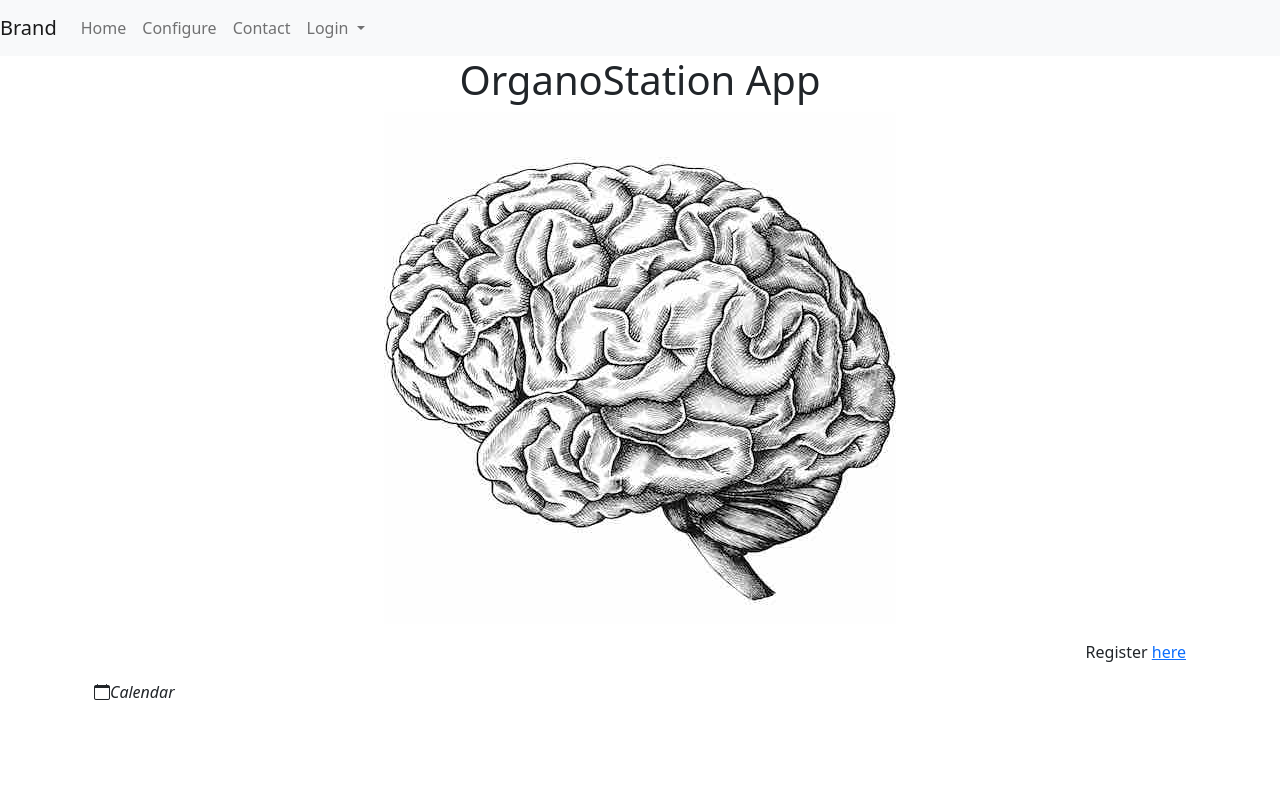
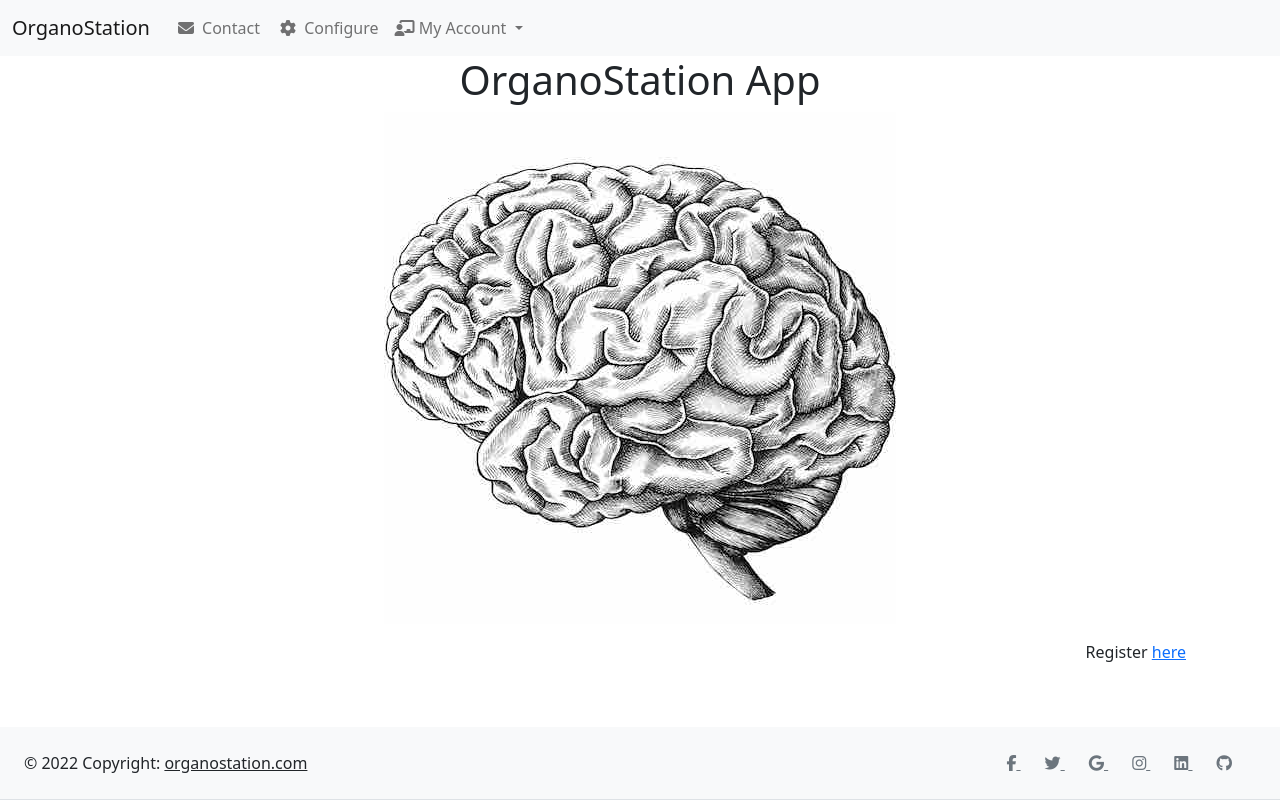
Before and after one commit to JoseGuzman/organostation, a Flask app: template organostation/templates/home.jinja2 in a window 1280 px wide. Run offline with Flask 3, Linux system fonts and the light colour scheme; the template is opened without the code that fills it: most values are stand-ins (such as "Sample title", 1, 10 or a date in 2020); some libraries are stand-ins or nearby versions.

Commit message:
minimal nav organized

```diff
--- a/organostation/home/templates/test.jinja2
+++ b/organostation/home/templates/test.jinja2
@@ -2,7 +2,7 @@
 test page:
 It serves as a template for future pages
 #}
-{% extends "layout3.jinja2" %}
+{% extends "layout.jinja2" %}
 
 {% block title %} {{ title }} {% endblock %}
 
--- a/organostation/templates/footer.jinja2
+++ b/organostation/templates/footer.jinja2
@@ -1,26 +1,132 @@
 {#
-App footer
+Footer for Organostation App
 #}
-<div class="navbar navbar-inner navbar-fixed-bottom">
-    <footer class="text-center text-white" style="background-color: rgb(214, 214, 214);">
-        <!-- Grid container -->
-        <div class="container p-4 pb-0">
-            <!-- Section: CTA -->
-            <section class="">
-                <p class="d-flex justify-content-center align-items-center">
-                    <span class="me-3">Register for free</span>
-                    <button type="button" class="btn btn-outline-light btn-rounded">
-                        Sign up!
-                    </button>
-                </p>
-            </section>
-            <!-- Section: CTA -->
+<footer class="text-center text-lg-start bg-light fixed-bottom">
+    {% if request.blueprint == 'premium_bp'%}
+    <!-- Grid container -->
+    <div class="container p-4">
+        <!--Grid row-->
+        <div class="row">
+            <!--Grid column-->
+            <div class="col-lg-3 col-md-6 mb-4 mb-md-0">
+                <h5 class="text-uppercase">Links</h5>
+
+                <ul class="list-unstyled mb-0">
+                    <li>
+                        <a href="#!" class="text-dark">Link 1</a>
+                    </li>
+                    <li>
+                        <a href="#!" class="text-dark">Link 2</a>
+                    </li>
+                    <li>
+                        <a href="#!" class="text-dark">Link 3</a>
+                    </li>
+                    <li>
+                        <a href="#!" class="text-dark">Link 4</a>
+                    </li>
+                </ul>
+            </div>
+            <!--Grid column-->
+
+            <!--Grid column-->
+            <div class="col-lg-3 col-md-6 mb-4 mb-md-0">
+                <h5 class="text-uppercase mb-0">Links</h5>
+
+                <ul class="list-unstyled">
+                    <li>
+                        <a href="#!" class="text-dark">Link 1</a>
+                    </li>
+                    <li>
+                        <a href="#!" class="text-dark">Link 2</a>
+                    </li>
+                    <li>
+                        <a href="#!" class="text-dark">Link 3</a>
+                    </li>
+                    <li>
+                        <a href="#!" class="text-dark">Link 4</a>
+                    </li>
+                </ul>
+            </div>
+            <!--Grid column-->
+
+            <!--Grid column-->
+            <div class="col-lg-3 col-md-6 mb-4 mb-md-0">
+                <h5 class="text-uppercase">Links</h5>
+
+                <ul class="list-unstyled mb-0">
+                    <li>
+                        <a href="#!" class="text-dark">Link 1</a>
+                    </li>
+                    <li>
+                        <a href="#!" class="text-dark">Link 2</a>
+                    </li>
+                    <li>
+                        <a href="#!" class="text-dark">Link 3</a>
+                    </li>
+                    <li>
+                        <a href="#!" class="text-dark">Link 4</a>
+                    </li>
+                </ul>
+            </div>
+            <!--Grid column-->
+
+            <!--Grid column-->
+            <div class="col-lg-3 col-md-6 mb-4 mb-md-0">
+                <h5 class="text-uppercase mb-0">Links</h5>
+
+                <ul class="list-unstyled">
+                    <li>
+                        <a href="#!" class="text-dark">Link 1</a>
+                    </li>
+                    <li>
+                        <a href="#!" class="text-dark">Link 2</a>
+                    </li>
+                    <li>
+                        <a href="#!" class="text-dark">Link 3</a>
+                    </li>
+                    <li>
+                        <a href="#!" class="text-dark">Link 4</a>
+                    </li>
+                </ul>
+            </div>
+            <!--Grid column-->
         </div>
-        <!-- Grid container -->
+        <!--Grid row-->
+    </div>
+    <!-- Grid container -->
+    {% endif %}
+    <!-- Section: Social media -->
+    <section class="d-flex justify-content-center justify-content-lg-between p-4 border-bottom">
+        <!-- Left -->
+        <div class="me-5 d-none d-lg-block">
+            &copy 2022 Copyright:
+            <a class="text-dark" href="https://organostation.com/">organostation.com</a>
+        </div>
+        <!-- Left -->
 
-        <!-- Copyright -->
-        <div class="text-center p-3" style="background-color: rgba(0, 0, 0, 0.2);">
-            <p>&copy 2022 OrganoStation | All rights reserved. </p>
-            <a href="https://www.organostation.com/">Organostation.com</a>
+        <!-- Right -->
+        <div>
+            <a href="" class="me-4 link-secondary">
+                <i class="fab fa-facebook-f"></i>
+            </a>
+            <a href="" class="me-4 link-secondary">
+                <i class="fab fa-twitter"></i>
+            </a>
+            <a href="" class="me-4 link-secondary">
+                <i class="fab fa-google"></i>
+            </a>
+            <a href="" class="me-4 link-secondary">
+                <i class="fab fa-instagram"></i>
+            </a>
+            <a href="" class="me-4 link-secondary">
+                <i class="fab fa-linkedin"></i>
+            </a>
+            <a href="" class="me-4 link-secondary">
+                <i class="fab fa-github"></i>
+            </a>
         </div>
-</div>
+        <!-- Right -->
+    </section>
+    <!-- Section: Social media -->
+
+</footer>
--- a/organostation/templates/home.jinja2
+++ b/organostation/templates/home.jinja2
@@ -2,7 +2,7 @@
 Home page for organostation.
 #}
 
-{% extends "layout3.jinja2" %}
+{% extends "layout.jinja2" %}
 
 {% block title %}{{ title }}{% endblock %}
 
@@ -15,7 +15,4 @@ Home page for organostation.
 <p class="container" align="right">
     Register <a href="{{url_for('home_bp.home')}}">here</a>
 </p>
-<div class="container">
-    <i class="bi bi-calendar">Calendar</i>
-</div>
 {% endblock %}
--- a/organostation/templates/layout.jinja2
+++ b/organostation/templates/layout.jinja2
@@ -1,44 +1,58 @@
-{#
-This is the application layout for the main environment. It includes
-a navigation bar and a footer.
+<!doctype html>
+<html lang="en">
 
-Because this layout inherits from
-bootstrap/base.html, we need to use super() when defining
-html and head blocks, to allow Flask to override.
+<head>
+    <meta charset="utf-8">
+    <meta name="viewport" content="width=device-width, initial-scale=1">
+    <title>{{ page_title }}</title>
+    {# Favicon #}
+    <link rel="shortcut icon" type="image/x-icon" href="{{ url_for('static', filename='img/favicon.ico') }}">
+    {# Link tag for Bootstrap5 CSS #}
+    <link href="https://cdn.jsdelivr.net/npm/bootstrap@5.2.3/dist/css/bootstrap.min.css" rel="stylesheet"
+        type="text/css" integrity="sha384-rbsA2VBKQhggwzxH7pPCaAqO46MgnOM80zW1RWuH61DGLwZJEdK2Kadq2F9CUG65"
+        crossorigin="anonymous">
+    {# Bootstrap5 icons: in https://icons.getbootstrap.com/ #}
+    <link rel="stylesheet" href="https://cdn.jsdelivr.net/npm/bootstrap-icons@1.5.0/font/bootstrap-icons.css">
+    {#
+    <!-- Google fonts -->
+    <!-- <link rel=" stylesheet" type="text/css"
+        href="https://fonts.googleapis.com/css?family=Nunito&family=Montserrat" /> -->
+    <!-- Custom CSS -->
+    <!-- <link rel="stylesheet" type="text/css" href="{{ url_for('static', filename='/dist/css/style.min.css') }}" />
+    -->
+    #}
+</head>
 
-When routing with Flask, include title and description.
-#}
-{#{% extends "bootstrap/base.html" %}#}
+<body>
+    {% include "navigation.jinja2" %}
 
-{% block head %}
-{{ super() }}
-<title>{% block title %}{% endblock %}</title>
-{% endblock %}
+    <div class="container" role="main">
+        {% block content %}{% endblock %}
+    </div>
 
-{% block styles %}
-<link rel="shortcut icon" type="image/x-icon" href="{{ url_for('static', filename='img/favicon.ico') }}">
-<link href="https://cdn.jsdelivr.net/npm/bootstrap@5.1.3/dist/css/bootstrap.min.css" rel="stylesheet"
-    integrity="sha384-1BmE4kWBq78iYhFldvKuhfTAU6auU8tT94WrHftjDbrCEXSU1oBoqyl2QvZ6jIW3" crossorigin="anonymous">
-{#
-<link rel="stylesheet" type="text/css" href="https://fonts.googleapis.com/css?family=Nunito&family=Montserrat" />
-<link rel="stylesheet" type="text/css" href="{{ url_for('static', filename='/dist/css/style.min.css') }}" />
-#}
-{% endblock %}
+    {% include "footer.jinja2" %}
 
+    {# To provide JavaScript capabilities of Bootstrap
+    insert jQuery first, then Popper.js, then Bootstrap JS
+    #}
 
-{% block navbar %}
-{% include "navigation.jinja2" %}
-{% endblock %}
+    {# jQuery Library #}
+    <script src="https://code.jquery.com/jquery-3.6.3.slim.js" type="text/javascript"
+        integrity="sha256-DKU1CmJ8kBuEwumaLuh9Tl/6ZB6jzGOBV/5YpNE2BWc=" crossorigin="anonymous"></script>
 
-{% block content %}
-<div class="container" role="main">
-    {% block page_content %}{% endblock %}
-</div>
-{% endblock %}
-{% block scripts %}
-<script src="https://kit.fontawesome.com/6364eb9ae2.js" crossorigin="anonymous"></script>
-<script src="https://cdn.jsdelivr.net/npm/bootstrap@5.1.3/dist/js/bootstrap.bundle.min.js"
-    integrity="sha384-ka7Sk0Gln4gmtz2MlQnikT1wXgYsOg+OMhuP+IlRH9sENBO0LRn5q+8nbTov4+1p"
-    crossorigin="anonymous"></script>
-{{super()}}
-{% endblock %}
+    {# Popper.js handles most of the bootstrap poppers #}
+    <script src="https://cdn.jsdelivr.net/npm/@popperjs/core@2.11.6/dist/umd/popper.min.js"
+        integrity="sha384-oBqDVmMz9ATKxIep9tiCxS/Z9fNfEXiDAYTujMAeBAsjFuCZSmKbSSUnQlmh/jp3"
+        crossorigin="anonymous"></script>
+
+    {# Finally Bootstrap JavaScript from https://www.bootstrapcdn.com/ #}
+    <script src="https://cdn.jsdelivr.net/npm/bootstrap@4.6.2/dist/js/bootstrap.min.js"
+        integrity="sha384-+sLIOodYLS7CIrQpBjl+C7nPvqq+FbNUBDunl/OZv93DB7Ln/533i8e/mZXLi/P+"
+        crossorigin="anonymous"></script>
+
+    {# Font Awesome for icons #}
+    <script src="https://kit.fontawesome.com/6364eb9ae2.js" crossorigin="anonymous"></script>
+
+</body>
+
+</html>
--- a/organostation/templates/layout3.jinja2
+++ /dev/null
@@ -1,57 +0,0 @@
-<!doctype html>
-<html lang="en">
-
-<head>
-    <meta charset="utf-8">
-    <meta name="viewport" content="width=device-width, initial-scale=1">
-    <title>{{ page_title }}</title>
-    {# Favicon #}
-    <link rel="shortcut icon" type="image/x-icon" href="{{ url_for('static', filename='img/favicon.ico') }}">
-    {# Link tag for Bootstrap5 CSS #}
-    <link href="https://cdn.jsdelivr.net/npm/bootstrap@5.2.3/dist/css/bootstrap.min.css" rel="stylesheet"
-        type="text/css" integrity="sha384-rbsA2VBKQhggwzxH7pPCaAqO46MgnOM80zW1RWuH61DGLwZJEdK2Kadq2F9CUG65"
-        crossorigin="anonymous">
-    {# Bootstrap5 icons: in https://icons.getbootstrap.com/ #}
-    <link rel="stylesheet" href="https://cdn.jsdelivr.net/npm/bootstrap-icons@1.5.0/font/bootstrap-icons.css">
-    {#
-    <!-- Google fonts -->
-    <!-- <link rel=" stylesheet" type="text/css"
-        href="https://fonts.googleapis.com/css?family=Nunito&family=Montserrat" /> -->
-    <!-- Custom CSS -->
-    <!-- <link rel="stylesheet" type="text/css" href="{{ url_for('static', filename='/dist/css/style.min.css') }}" />
-    -->
-    #}
-</head>
-
-<body>
-    {% include "nav.jinja2" %}
-
-    <div class="container" role="main">
-        {% block content %}{% endblock %}
-    </div>
-
-    {# {% include "footer2.jinja2" %}#}
-
-    {# To provide JavaScript capabilities of Bootstrap
-    insert jQuery first, then Popper.js, then Bootstrap JS
-    #}
-
-    {# jQuery Library #}
-    <script src="https://code.jquery.com/jquery-3.6.3.slim.js" type="text/javascript"
-        integrity="sha256-DKU1CmJ8kBuEwumaLuh9Tl/6ZB6jzGOBV/5YpNE2BWc=" crossorigin="anonymous"></script>
-
-    {# Popper.js handles most of the bootstrap poppers #}
-    <script src="https://cdn.jsdelivr.net/npm/@popperjs/core@2.11.6/dist/umd/popper.min.js"
-        integrity="sha384-oBqDVmMz9ATKxIep9tiCxS/Z9fNfEXiDAYTujMAeBAsjFuCZSmKbSSUnQlmh/jp3"
-        crossorigin="anonymous"></script>
-
-    {# Finally Bootstrap JavaScript from https://www.bootstrapcdn.com/ #}
-    <script src="https://cdn.jsdelivr.net/npm/bootstrap@4.6.2/dist/js/bootstrap.min.js"
-        integrity="sha384-+sLIOodYLS7CIrQpBjl+C7nPvqq+FbNUBDunl/OZv93DB7Ln/533i8e/mZXLi/P+"
-        crossorigin="anonymous"></script>
-
-    <script src="https://kit.fontawesome.com/6364eb9ae2.js" crossorigin="anonymous"></script>
-
-</body>
-
-</html>
--- a/organostation/templates/nav.jinja2
+++ /dev/null
@@ -1,34 +0,0 @@
-<nav class="navbar navbar-expand-lg navbar-light bg-light">
-    <a class="navbar-brand" href="#">Brand</a>
-    <button class="navbar-toggler" type="button" data-toggle="collapse" data-target="#navbarNav"
-        aria-controls="navbarNav" aria-expanded="false" aria-label="Toggle navigation">
-        <span class="navbar-toggler-icon"></span>
-    </button>
-    <div class="collapse navbar-collapse" id="navbarNav">
-        <ul class="navbar-nav">
-            <li class="nav-item active">
-                <a class="nav-link" href="#">Home</a>
-            </li>
-            <li class="nav-item">
-                <a class="nav-link" href="#">Configure</a>
-            </li>
-            <li class="nav-item">
-                <a class="nav-link" href="#">Contact</a>
-            </li>
-        </ul>
-        <ul class="navbar-nav ml-auto">
-            <li class="nav-item dropdown">
-                <a class="nav-link dropdown-toggle" href="#" id="navbarDropdown" role="button" data-toggle="dropdown"
-                    aria-haspopup="true" aria-expanded="false">
-                    Login
-                </a>
-                <div class="dropdown-menu dropdown-menu-right" aria-labelledby="navbarDropdown">
-                    <a class="dropdown-item" href="#"><i class="bi bi-people"> Loging</i></a>
-                    <a class="dropdown-item" href="#">Register</a>
-                    <div class="dropdown-divider"></div>
-                    <a class="dropdown-item" href="#">Something else here</a>
-                </div>
-            </li>
-        </ul>
-    </div>
-</nav>
--- a/organostation/templates/navigation.jinja2
+++ b/organostation/templates/navigation.jinja2
@@ -1,67 +1,48 @@
 {#
-This is a contextualized navigation bar. It uses
-Glyphicons, which are icons from Awesome fonts
+Navigation bar with Font Awesome Icons. Check this tutorial
+https://mdbootstrap.com/docs/standard/navigation/navbar/
 #}
+<!-- Navbar -->
+<nav class="navbar navbar-expand-lg navbar-light bg-light">
+    <!-- Container wrapper -->
+    <div class="container-fluid">
+        <!-- Navbar brand -->
+        <a class="navbar-brand" href="{{ url_for('home_bp.home') }}">OrganoStation</a>
 
-<nav class="navbar navbar-expand-lg navbar-light bg-light d-flex justify-content-between">
-    <div class="container-fluid">
-        <!-- Home logo with brand name-->
-        <div class="navbar-nav navbar-header">
-            <a class="navbar-brand" href="{{ url_for('home_bp.home') }}">
-                <span class="glyphicon glyphicon-home"></span>
-            </a>
+        <!-- Toggle button -->
+        <button class="navbar-toggler" type="button" data-toggle="collapse" data-mdb-target="#navbarSupportedContent"
+            aria-controls="navbarSupportedContent" aria-expanded="false" aria-label="Toggle navigation">
+            <i class="fas fa-bars"></i>
+        </button>
+
+        <!-- Collapsible wrapper -->
+        <div class="collapse navbar-collapse" id="navbarSupportedContent">
+            <ul class="navbar-nav d-flex flex-row me-1">
+                <!-- Contact -->
+                <li class="nav-item me-3 me-lg-0">
+                    <a class="nav-link" href="#"><i class="fas fa-envelope mx-1"></i> Contact</a>
+                </li>
+                <!-- Configure -->
+                <li class="nav-item me-3 me-lg-0">
+                    <a class="nav-link" href="#"><i class="fas fa-cog mx-1"></i> Configure</a>
+                </li>
+                <!-- My Account Dropdown menu -->
+                <li class="nav-item dropdown">
+                    <a class="nav-link dropdown-toggle" href="#" id="navbarDropdown" role="button"
+                        data-toggle="dropdown" aria-expanded="false">
+                        <i class="fa-solid fa-chalkboard-user"></i> My Account
+                    </a>
+                    <div class="dropdown-menu dropdown-menu-left" aria-labelledby="navbarDropdown">
+                        <a class="dropdown-item" href="#"><i class="fas fa-user"></i> Login</a>
+                        <a class="dropdown-item" href="#"><i class="fa-regular fa-address-card"></i> Register</a>
+                        <div class="dropdown-divider"></div>
+                        <a class="dropdown-item" href="#"><i class="fa-solid fa-right-to-bracket"></i> Log out</a>
+                    </div>
+                </li>
+            </ul>
         </div>
+        <!-- Collapsible wrapper -->
     </div>
-
-    <ul class="navbar-nav ml-auto">
-        {% if request.blueprint == 'premium_bp' %}
-        <li><a href="{{url_for('premium_bp.tutorials')}}">
-                <spam class="glyphicon glyphicon-education"></spam> TUTORIALS
-            </a></li>
-        <li><a href="visualoid">
-                <spam class="glyphicon glyphicon-phone"></spam> APP
-            </a></li>
-        {% endif %}
-        <li><a href="{{url_for('home_bp.specs')}}">
-                <spam class="glyphicon glyphicon-wrench"></spam> CONFIGURE
-            </a></li>
-        <li><a href="{{url_for('home_bp.specs')}}">
-                <spam class="glyphicon glyphicon-envelope"></spam> CONTACT
-            </a></li>
-    </ul>
+    <!-- Container wrapper -->
 </nav>
-{#
-
-<!-- Left menu with options-->
-<ul class="navbar-nav navbar-left">
-    {% if request.blueprint == 'premium_bp' %}
-    <li><a href="{{url_for('premium_bp.tutorials')}}">
-            <spam class="glyphicon glyphicon-education"></spam> TUTORIALS
-        </a></li>
-    <li><a href="visualoid">
-            <spam class="glyphicon glyphicon-phone"></spam> APP
-        </a></li>
-    {% endif %}
-    <li><a href="{{url_for('home_bp.specs')}}">
-            <spam class="glyphicon glyphicon-wrench"></spam> CONFIGURE
-        </a></li>
-    <li><a href="{{url_for('home_bp.specs')}}">
-            <spam class="glyphicon glyphicon-envelope"></spam> CONTACT
-        </a></li>
-</ul>
-
-<!-- Right menu with Sign Up and Login "-->
-<ul class="navbar-nav navbar-right">
-    <li><a href="{{ url_for('home_bp.specs') }}">
-            <span class="glyphicon glyphicon-user"></span> SIGN UP
-        </a>
-    </li>
-    <li><a href="{{ url_for('home_bp.login') }}">
-            <span class="glyphicon glyphicon-log-in"></span> LOGIN
-        </a>
-    </li>
-</ul>
-<!-- -->
-</div>
-</nav>
-#}
+<!-- Navbar -->
```
Also changed, not shown: organostation/templates/footer2.jinja2 (deleted, +0 -52 lines), organostation/templates/layout2.jinja2 (deleted, +0 -58 lines), organostation/templates/nav2.jinja2 (deleted, +0 -41 lines).
